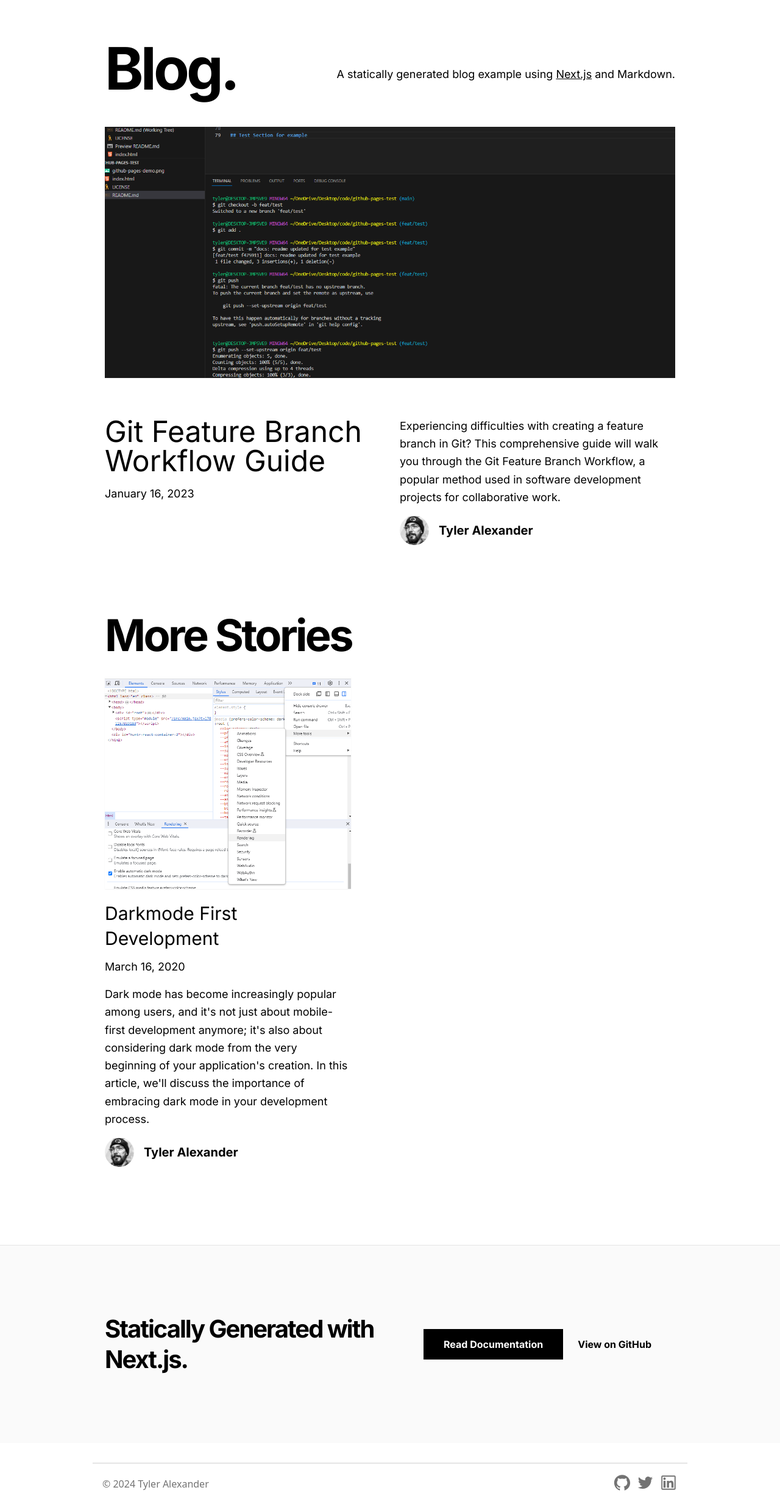
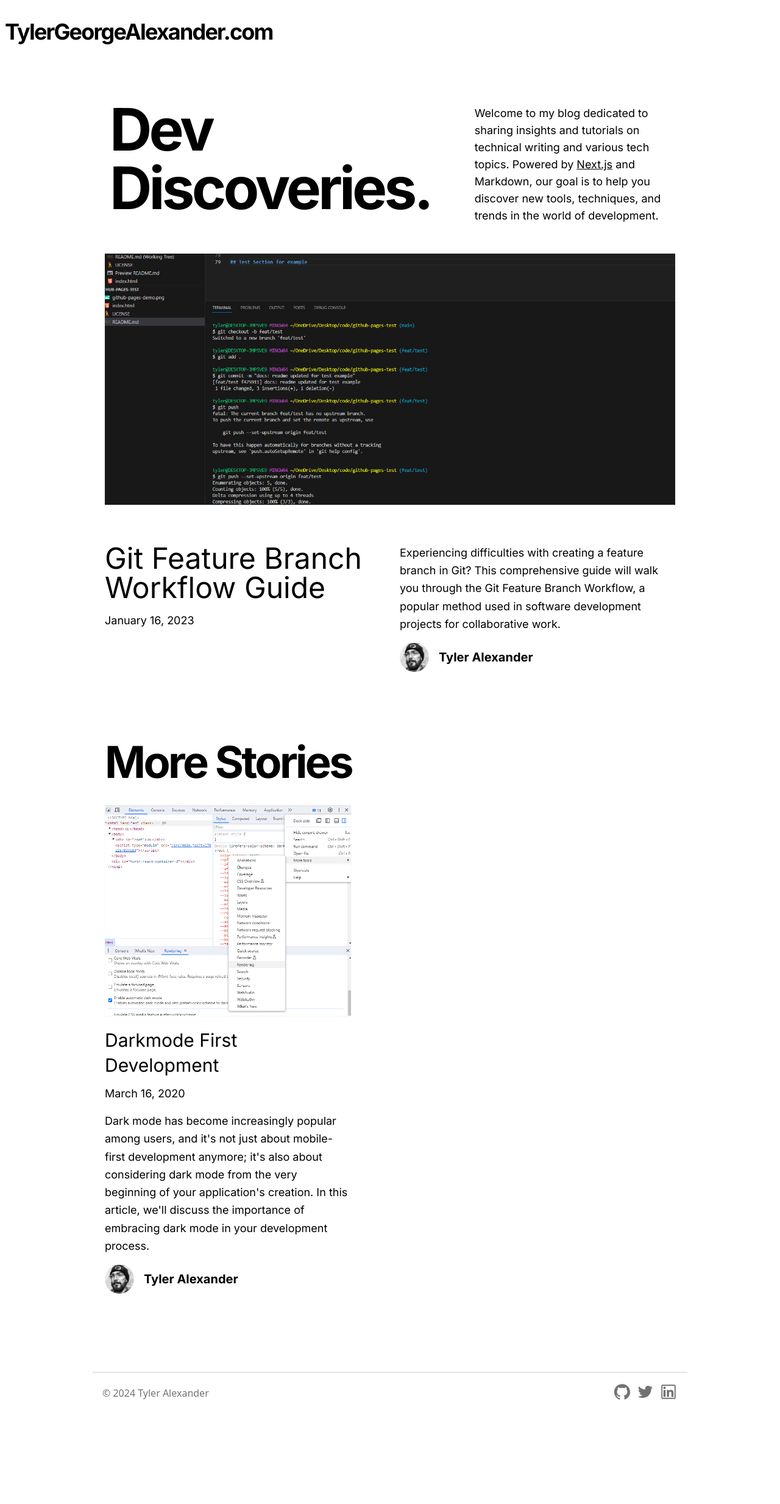
Before and after one commit to TylerGeorgeAlexander/my-next-portfolio, a Next.js app: page /posts in a window 1280 px wide. Shown: the whole page at 61% size. After the commit the page ends 2318 px from the top, so only its background shows below. Built offline with nearby package versions, Linux system fonts and the light colour scheme.

Commit message:
feat: header and layout clean up

```diff
--- a/app/_components/alert.tsx
+++ /dev/null
@@ -1,48 +0,0 @@
-import Container from "@/app/_components/container";
-import { EXAMPLE_PATH } from "@/app/lib/constants";
-import cn from "classnames";
-
-type Props = {
-  preview?: boolean;
-};
-
-const Alert = ({ preview }: Props) => {
-  return (
-    <div
-      className={cn("border-b", {
-        "bg-neutral-800 border-neutral-800 text-white": preview,
-        "bg-neutral-50 border-neutral-200": !preview,
-      })}
-    >
-      <Container>
-        <div className="py-2 text-center text-sm">
-          {preview ? (
-            <>
-              This page is a preview.{" "}
-              <a
-                href="/api/exit-preview"
-                className="underline hover:text-teal-300 duration-200 transition-colors"
-              >
-                Click here
-              </a>{" "}
-              to exit preview mode.
-            </>
-          ) : (
-            <>
-              The source code for this blog is{" "}
-              <a
-                href={`https://github.com/vercel/next.js/tree/canary/examples/${EXAMPLE_PATH}`}
-                className="underline hover:text-blue-600 duration-200 transition-colors"
-              >
-                available on GitHub
-              </a>
-              .
-            </>
-          )}
-        </div>
-      </Container>
-    </div>
-  );
-};
-
-export default Alert;
--- a/app/_components/footer.tsx
+++ /dev/null
@@ -1,32 +0,0 @@
-import Container from "@/app/_components/container";
-import { EXAMPLE_PATH } from "@/app/lib/constants";
-
-export function Footer() {
-  return (
-    <footer className="bg-neutral-50 border-t border-neutral-200">
-      <Container>
-        <div className="py-28 flex flex-col lg:flex-row items-center">
-          <h3 className="text-4xl lg:text-[2.5rem] font-bold tracking-tighter leading-tight text-center lg:text-left mb-10 lg:mb-0 lg:pr-4 lg:w-1/2">
-            Statically Generated with Next.js.
-          </h3>
-          <div className="flex flex-col lg:flex-row justify-center items-center lg:pl-4 lg:w-1/2">
-            <a
-              href="https://nextjs.org/docs/app/building-your-application/routing/pages-and-layouts"
-              className="mx-3 bg-black hover:bg-white hover:text-black border border-black text-white font-bold py-3 px-12 lg:px-8 duration-200 transition-colors mb-6 lg:mb-0"
-            >
-              Read Documentation
-            </a>
-            <a
-              href={`https://github.com/vercel/next.js/tree/canary/examples/${EXAMPLE_PATH}`}
-              className="mx-3 font-bold hover:underline"
-            >
-              View on GitHub
-            </a>
-          </div>
-        </div>
-      </Container>
-    </footer>
-  );
-}
-
-export default Footer;
--- a/app/_components/header.tsx
+++ b/app/_components/header.tsx
@@ -2,11 +2,10 @@ import Link from "next/link";
 
 const Header = () => {
   return (
-    <h2 className="text-2xl md:text-4xl font-bold tracking-tight md:tracking-tighter leading-tight mb-20 mt-8">
+    <h2 className="text-2xl md:text-4xl font-bold tracking-tight md:tracking-tighter leading-tight mb-20 mt-8 m-2">
       <Link href="/" className="hover:underline">
-        Blog
+        TylerGeorgeAlexander.com
       </Link>
-      .
     </h2>
   );
 };
--- a/app/_components/intro.tsx
+++ b/app/_components/intro.tsx
@@ -2,19 +2,19 @@ import { CMS_NAME } from "@/app/lib/constants";
 
 export function Intro() {
   return (
-    <section className="flex-col md:flex-row flex items-center md:justify-between mt-16 mb-16 md:mb-12">
-      <h1 className="text-5xl md:text-8xl font-bold tracking-tighter leading-tight md:pr-8">
-        Blog.
+    <section className="flex-col lg:flex-row flex items-center md:justify-between mt-16 mb-16 md:mb-12">
+      <h1 className="text-5xl md:text-8xl font-bold tracking-tighter leading-tight md:pr-8 m-2">
+        Dev Discoveries.
       </h1>
       <h4 className="text-center md:text-left text-lg mt-5 md:pl-8">
-        A statically generated blog example using{" "}
+        Welcome to my blog dedicated to sharing insights and tutorials on technical writing and various tech topics. Powered by{" "}
         <a
           href="https://nextjs.org/"
           className="underline hover:text-blue-600 duration-200 transition-colors"
         >
           Next.js
         </a>{" "}
-        and {CMS_NAME}.
+        and {CMS_NAME}, our goal is to help you discover new tools, techniques, and trends in the world of development.
       </h4>
     </section>
   );
--- a/app/posts/[slug]/page.tsx
+++ b/app/posts/[slug]/page.tsx
@@ -3,9 +3,7 @@ import { notFound } from "next/navigation";
 import { getAllPosts, getPostBySlug } from "@/app/lib/api";
 import { CMS_NAME } from "@/app/lib/constants";
 import markdownToHtml from "@/app/lib/markdownToHtml";
-import Alert from "@/app/_components/alert";
 import Container from "@/app/_components/container";
-import Header from "@/app/_components/header";
 import { PostBody } from "@/app/_components/post-body";
 import { PostHeader } from "@/app/_components/post-header";
 
@@ -20,9 +18,7 @@ export default async function Post({ params }: Params) {
 
   return (
     <main>
-      <Alert preview={post.preview} />
       <Container>
-        <Header />
         <article className="mb-32">
           <PostHeader
             title={post.title}
--- a/app/posts/layout.tsx
+++ b/app/posts/layout.tsx
@@ -1,8 +1,7 @@
-import Footer from "@/app/_components/footer";
 import { CMS_NAME, HOME_OG_IMAGE_URL } from "@/app/lib/constants";
 import type { Metadata } from "next";
 import { Inter } from "next/font/google";
-
+import Header from "../_components/header";
 import "./globals.css";
 
 const inter = Inter({ subsets: ["latin"] });
@@ -30,8 +29,8 @@ export default function RootLayout({
     // </html>
     <div lang="en">
     <div className={inter.className}>
+    <Header />
       <div className="min-h-screen">{children}</div>
-      <Footer />
     </div>
   </div>
   );
```
